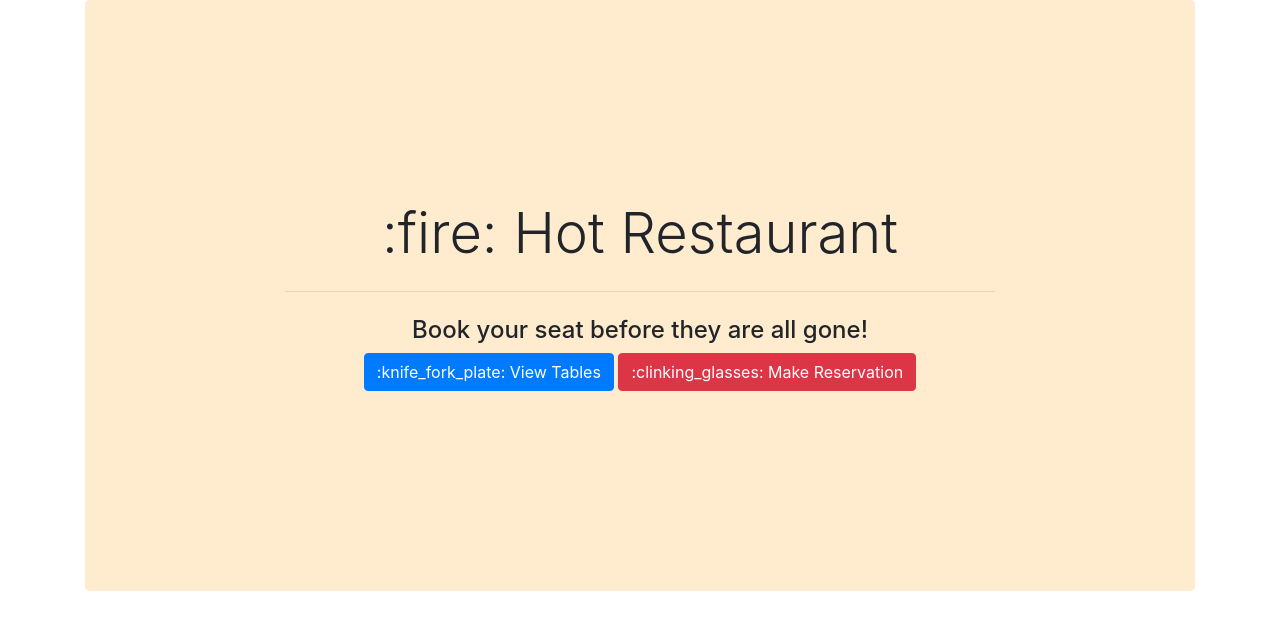
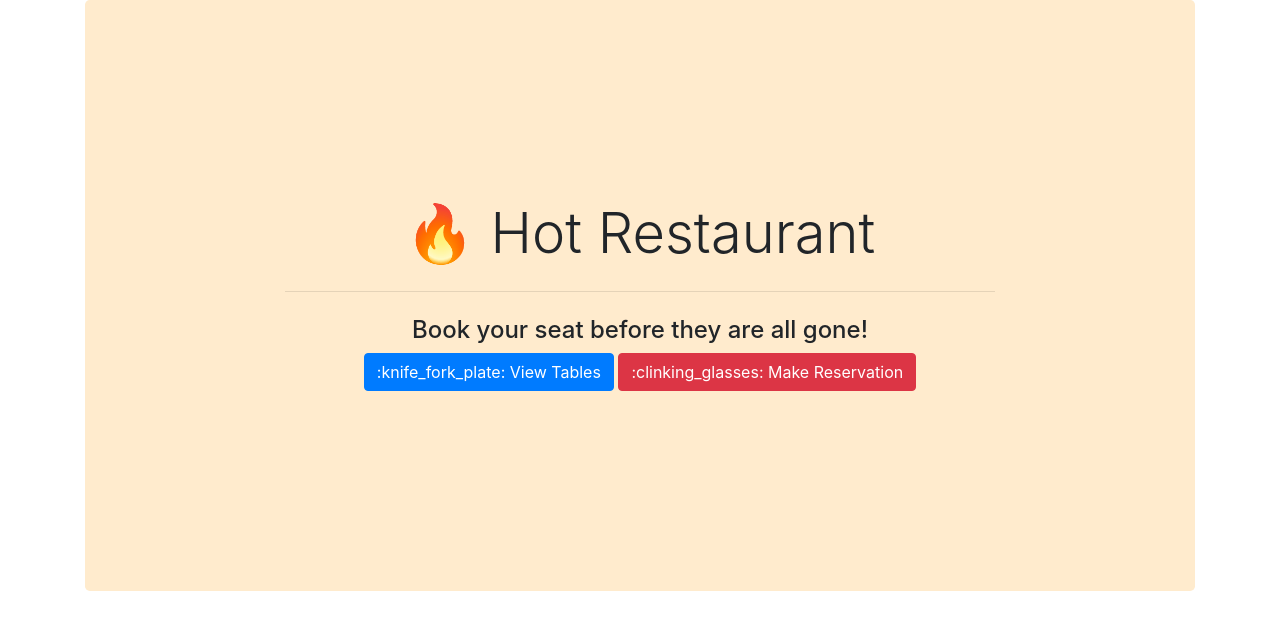
Before and after one commit to alycapps/Reservations, a plain HTML site: page index.html in a window 1280 px wide. Drawn offline with nearby package versions, Linux system fonts and the light colour scheme.

Commit message:
tweaking html

```diff
--- a/index.html
+++ b/index.html
@@ -9,12 +9,13 @@
 
 <title>Make a Reservation</title>
   </head>
+  <body>
    <div class="wrapper" style = "vertical-align: center">
            <div class="container">
                <div class="row">
                    <div class ="col-lg-12">
                        <div class="jumbotron" style = "text-align: center; padding: 200px; background-color: blanchedalmond">
-                           <h1 class="display-4">:fire: Hot Restaurant</h1>
+                           <h1 class="display-4">🔥 Hot Restaurant</h1>
                            <hr class="my-4">
                            <h4>Book your seat before they are all gone!</h4>
                            <a class="btn btn-primary btn-md" href="#" role="button">:knife_fork_plate: View Tables</a>
@@ -24,7 +25,6 @@
                </div>
            </div>
        </div>
-  <body>
   <!-- Optional JavaScript -->
    <!-- jQuery first, then Popper.js, then Bootstrap JS -->
    <script src="https://code.jquery.com/jquery-3.3.1.min.js"integrity="sha256-FgpCb/KJQlLNfOu91ta32o/NMZxltwRo8QtmkMRdAu8="crossorigin="anonymous"></script>    <script src="https://cdnjs.cloudflare.com/ajax/libs/popper.js/1.14.3/umd/popper.min.js" integrity="sha384-ZMP7rVo3mIykV+2+9J3UJ46jBk0WLaUAdn689aCwoqbBJiSnjAK/l8WvCWPIPm49" crossorigin="anonymous"></script>
```
Also changed, not shown: reservations.html (+2 -1 lines), tables.html (+1 -1 lines).
